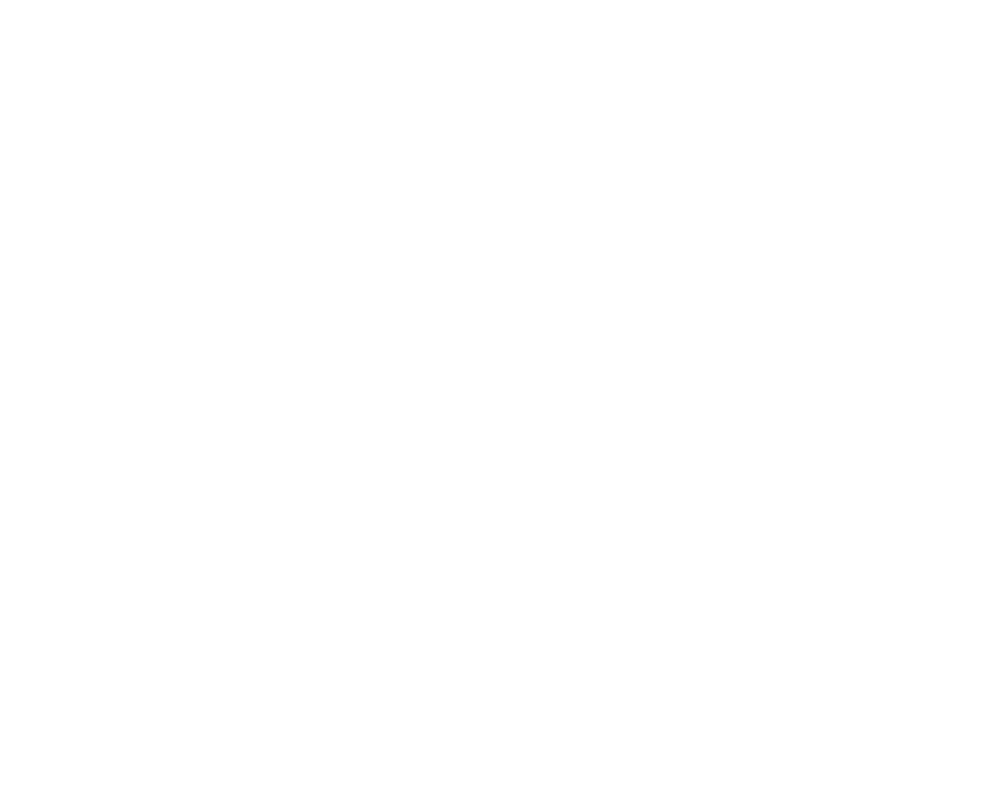
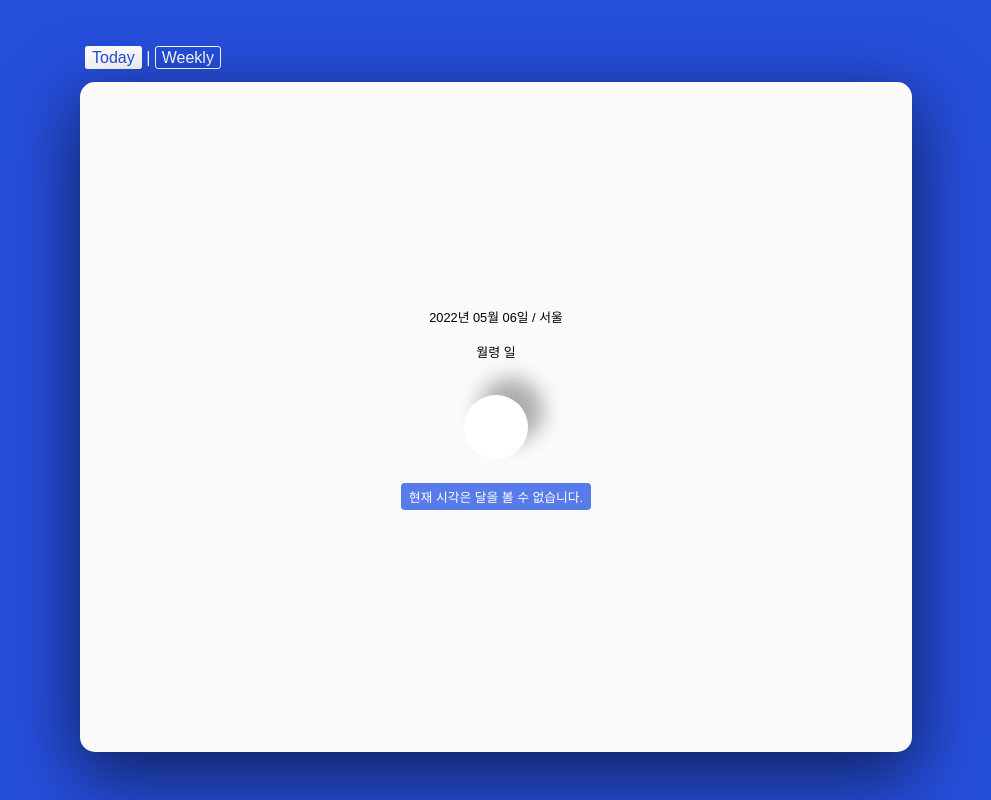
Before and after one commit to SaeWooKKang/PhaseOfTheMoon, a React app in the folder client/: page / in a window 1280 px wide. Before the commit this address had no page. Shown: the whole page, without its empty margins (144-1135 px from the left). Built offline with nearby package versions, Linux system fonts and the light colour scheme; no server answers; the HTML template or start-up script is replaced by a standard one.

Commit message:
index 페이지 변경

```diff
--- a/client/src/components/App.tsx
+++ b/client/src/components/App.tsx
@@ -4,7 +4,7 @@
 import styled from 'styled-components';
 
 import Today from '../Routes/Today';
-import Weekly from '../Routes/Weekly';
+// import Weekly from '../Routes/Weekly';
 
 const Wrapper = styled.div`
   .a:nth-child(1) {
@@ -18,7 +18,7 @@
     <>
       <GlobalStyle />
       <Wrapper>
-        <Weekly />
+        <Today />
       </Wrapper>
     </>
   );
--- a/client/src/components/index.tsx
+++ b/client/src/components/index.tsx
@@ -14,9 +14,9 @@
   <Provider store={ store }>
     <BrowserRouter>
       <Routes>
-        <Route path='/dist' element={ <App />} />
+        <Route path='/' element={ <App /> } />
         <Route path='today' element={ <Today/> } />
-        <Route path='weekly' element={ <Weekly/>}/>
+        <Route path='weekly' element={ <Weekly/> }/>
       </Routes>
     </BrowserRouter>
   </Provider>
```
